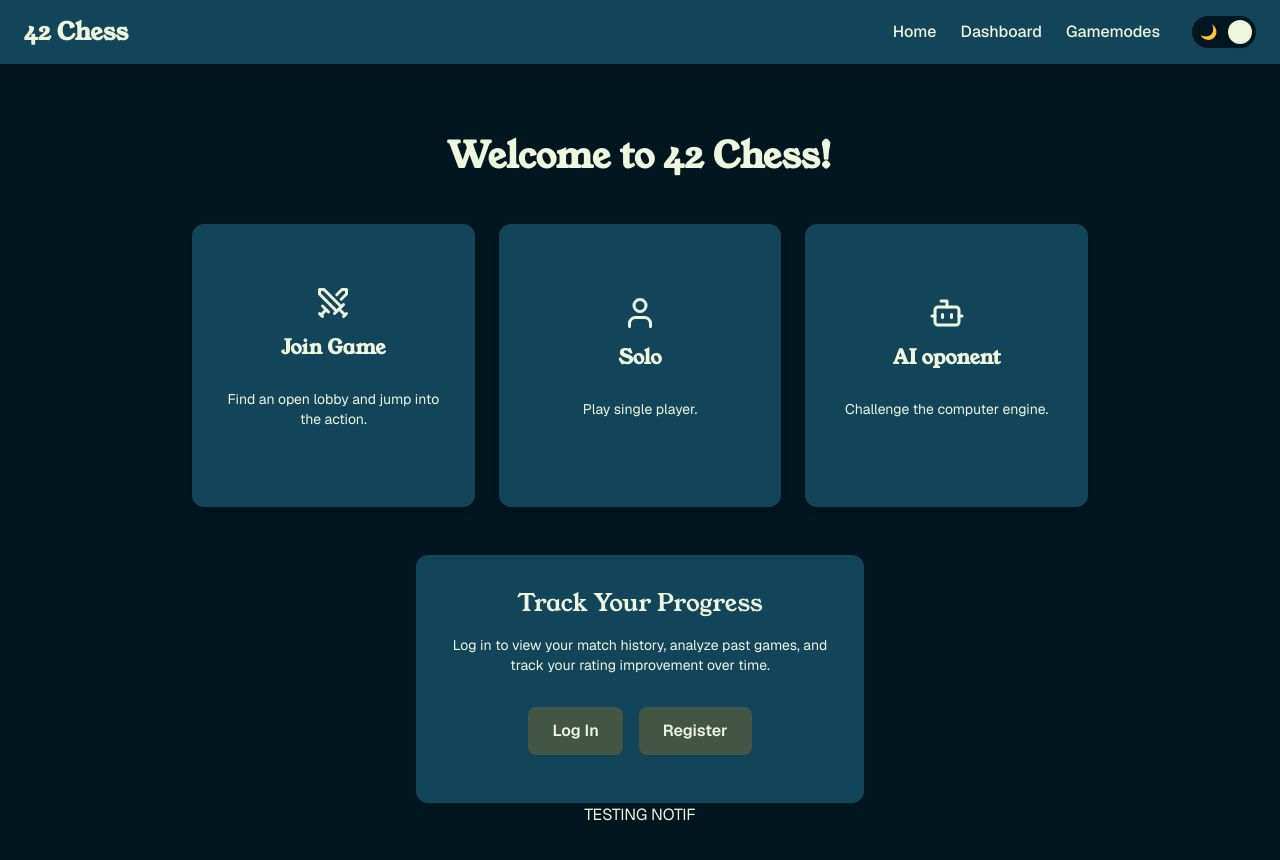
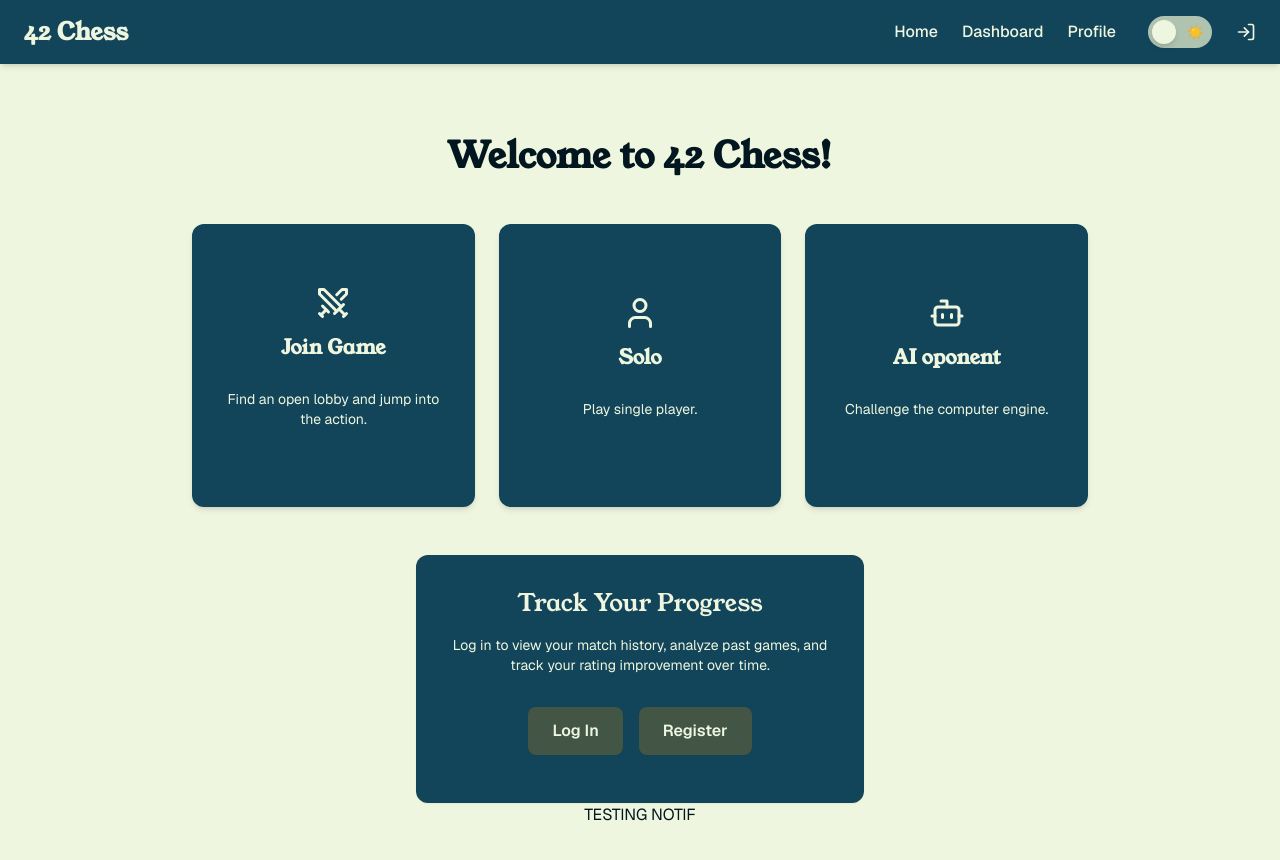
Before and after one commit to LilBoooopp/transcendence, a React (Create React App) app in the folder frontend/: page / in a window 1280 px wide. Shown: the top 860 px of the page. Built offline with nearby package versions, Linux system fonts and the light colour scheme; the HTML template or start-up script is replaced by a standard one.

Commit message:
updated navbar, added login/logout icon, darkmode statuse stored now

```diff
--- a/frontend/src/App.tsx
+++ b/frontend/src/App.tsx
@@ -1,6 +1,6 @@
 import { BrowserRouter, Routes, Route } from 'react-router-dom';
 
-import WireframeLayout from './pages/Header & Footer/Layout';
+import Layout from './pages/Header & Footer/Layout';
 import WireframeDashboard from './pages/User/Dashboard';
 import WireframeLanding from './pages/Home/Landing';
 import WireframeGameMode from './pages/Game/GameMode';
@@ -28,19 +28,19 @@ function App() {
       <NotificationProvider>
         <NotificationListener>
           <Routes>
-            <Route path="/" element={<WireframeLayout><WireframeLanding /></WireframeLayout>} />
-            <Route path="/home" element={<WireframeLayout><WireframeLanding /></WireframeLayout>} />
-            <Route path="/gamemode" element={<ProtectedRoute><WireframeLayout><WireframeGameMode /></WireframeLayout></ProtectedRoute>} />
-            <Route path="/botmode" element={<ProtectedRoute><WireframeLayout><WireframeBotMode /></WireframeLayout></ProtectedRoute>} />
-            <Route path="/dashboard" element={<ProtectedRoute><WireframeLayout><WireframeDashboard /></WireframeLayout></ProtectedRoute>} />
-            <Route path="/user" element={<ProtectedRoute><WireframeLayout><ProfilePage /></WireframeLayout></ProtectedRoute>} />
+            <Route path="/" element={<Layout><WireframeLanding /></Layout>} />
+            <Route path="/home" element={<Layout><WireframeLanding /></Layout>} />
+            <Route path="/gamemode" element={<ProtectedRoute><Layout><WireframeGameMode /></Layout></ProtectedRoute>} />
+            <Route path="/botmode" element={<ProtectedRoute><Layout><WireframeBotMode /></Layout></ProtectedRoute>} />
+            <Route path="/dashboard" element={<ProtectedRoute><Layout><WireframeDashboard /></Layout></ProtectedRoute>} />
+            <Route path="/user" element={<ProtectedRoute><Layout><ProfilePage /></Layout></ProtectedRoute>} />
 
-            <Route path="/play" element={<ProtectedRoute><WireframeLayout><MatchmakingWaiting /></WireframeLayout></ProtectedRoute>} />
-            <Route path="/bot-launch" element={<ProtectedRoute><WireframeLayout><BotGameLauncher /></WireframeLayout></ProtectedRoute>} />
-            <Route path="/game/:gameId" element={<ProtectedRoute><WireframeLayout><GamePage /></WireframeLayout></ProtectedRoute>} />
+            <Route path="/play" element={<ProtectedRoute><Layout><MatchmakingWaiting /></Layout></ProtectedRoute>} />
+            <Route path="/bot-launch" element={<ProtectedRoute><Layout><BotGameLauncher /></Layout></ProtectedRoute>} />
+            <Route path="/game/:gameId" element={<ProtectedRoute><Layout><GamePage /></Layout></ProtectedRoute>} />
 
-            <Route path="/solo" element={<ProtectedRoute><WireframeLayout><SoloLauncher /></WireframeLayout></ProtectedRoute>} />
-            <Route path="/solo-game" element={<ProtectedRoute><WireframeLayout><SoloGamePage /></WireframeLayout></ProtectedRoute>} />
+            <Route path="/solo" element={<ProtectedRoute><Layout><SoloLauncher /></Layout></ProtectedRoute>} />
+            <Route path="/solo-game" element={<ProtectedRoute><Layout><SoloGamePage /></Layout></ProtectedRoute>} />
           </Routes>
         </NotificationListener>
       </NotificationProvider>
--- a/frontend/src/components/Navbar.tsx
+++ b/frontend/src/components/Navbar.tsx
@@ -1,7 +1,8 @@
-import React, { useState } from 'react';
-import { Link } from 'react-router-dom';
+import React, { useState, useEffect } from 'react';
+import { Link, useNavigate, useLocation } from 'react-router-dom';
 import Toggle from './Toggle';
-import { Menu, X } from 'lucide-react';
+import { Menu, X, LogIn, LogOut } from 'lucide-react';
+import LoginPopUp from './LoginPopUp';
 
 interface NavbarProps {
   isDarkMode: boolean;
@@ -10,6 +11,36 @@ interface NavbarProps {
 
 export default function Navbar({ isDarkMode, toggleDarkMode }: NavbarProps) {
   const [isMenuOpen, setIsMenuOpen] = useState(false);
+  const [isAuthenticated, setIsAuthenticated] = useState(false);
+
+  const [isAuthModalOpen, setIsAuthModalOpen] = useState(false);
+  const [modalView, setModalView] = useState<'login' | 'register'>('login');
+
+  const navigate = useNavigate();
+  const location = useLocation();
+
+  useEffect(() => {
+    const token = localStorage.getItem('token');
+    setIsAuthenticated(!!token);
+  }, [location]);
+
+  const handleLogout = () => {
+    localStorage.removeItem('token');
+    setIsAuthenticated(false);
+    navigate('/');
+    setIsMenuOpen(false);
+  };
+
+  const openModal = (view: 'login' | 'register') => {
+    setModalView(view);
+    setIsAuthModalOpen(true);
+    setIsMenuOpen(false); // Close mobile menu if open
+  };
+
+  const handleLoginSuccess = () => {
+    setIsAuthenticated(true);
+    setIsAuthModalOpen(false);
+  };
 
   return (
     <nav className="relative bg-primary text-text-default shadow-md transition-colors duration-200">
@@ -24,10 +55,10 @@ export default function Navbar({ isDarkMode, toggleDarkMode }: NavbarProps) {
           <div className="flex gap-6">
             <Link to="/" className="hover:text-accent transition-colors">Home</Link>
             <Link to="/dashboard" className="hover:text-accent transition-colors">Dashboard</Link>
-            <Link to="/gamemode" className="hover:text-accent transition-colors">Gamemodes</Link>
+            <Link to="/user" className="hover:text-accent transition-colors">Profile</Link>
           </div>
 
-          <div className="flex items-center">
+          <div className="flex items-center gap-6">
             <Toggle
               isOn={isDarkMode}
               onToggle={toggleDarkMode}
@@ -35,6 +66,17 @@ export default function Navbar({ isDarkMode, toggleDarkMode }: NavbarProps) {
               onLabel="🌙"
               offLabel="☀️"
             />
+
+            {/* Dynamic Login / Logout Icon */}
+            {isAuthenticated ? (
+              <button onClick={handleLogout} className="hover:text-red-400 transition-colors" title="Logout">
+                <LogOut size={20} />
+              </button>
+            ) : (
+              <button onClick={() => openModal('login')} className="hover:text-accent transition-colors" title="Login">
+                <LogIn size={20} />
+              </button>
+            )}
           </div>
         </div>
 
@@ -49,7 +91,7 @@ export default function Navbar({ isDarkMode, toggleDarkMode }: NavbarProps) {
         <div className="md:hidden absolute top-full left-0 w-full bg-primary border-t border-gray-200 shadow-lg flex flex-col p-4 gap-4 z-50 font-body font-medium">
           <Link to="/" className="hover:text-accent transition-colors" onClick={() => setIsMenuOpen(false)}>Home</Link>
           <Link to="/dashboard" className="hover:text-accent transition-colors" onClick={() => setIsMenuOpen(false)}>Dashboard</Link>
-          <Link to="/gamemode" className="hover:text-accent transition-colors" onClick={() => setIsMenuOpen(false)}>Gamemodes</Link>
+          <Link to="/user" className="hover:text-accent transition-colors" onClick={() => setIsMenuOpen(false)}>Profile</Link>
 
           <div className="flex items-center justify-between pt-4 border-t border-gray-300/20">
             <span>Dark Mode</span>
@@ -61,8 +103,35 @@ export default function Navbar({ isDarkMode, toggleDarkMode }: NavbarProps) {
               offLabel="☀️"
             />
           </div>
+
+          {/* Mobile Login / Logout Button */}
+          {isAuthenticated ? (
+            <button
+              onClick={handleLogout}
+              className="flex items-center gap-2 text-red-400 hover:text-red-300 transition-colors pt-2 border-t border-gray-300/20"
+            >
+              <LogOut size={20} />
+              <span>Logout</span>
+            </button>
+          ) : (
+            <button
+              onClick={() => openModal('login')}
+              className="flex items-center gap-2 text-accent hover:text-white transition-colors pt-2 border-t border-gray-300/20"
+            >
+              <LogIn size={20} />
+              <span>Login</span>
+            </button>
+          )}
         </div>
       )}
+
+      {/* The PopUp Component mapped to the states */}
+      <LoginPopUp
+        isOpen={isAuthModalOpen}
+        onClose={() => setIsAuthModalOpen(false)}
+        initialView={modalView}
+        onLoginSuccess={handleLoginSuccess}
+      />
     </nav>
   );
 }
--- /dev/null
+++ b/frontend/src/hooks/darkMode.ts
@@ -0,0 +1,27 @@
+import { useState, useEffect } from 'react';
+
+export function useDarkMode() {
+  const [isDarkMode, setIsDarkMode] = useState<boolean>(() => {
+    const savedMode = localStorage.getItem('darkMode');
+    if (savedMode !== null) {
+      return JSON.parse(savedMode);
+    }
+    return window.matchMedia('(prefers-color-scheme: dark)').matches;
+  });
+
+  useEffect(() => {
+    const root = window.document.documentElement;
+
+    if (isDarkMode) {
+      root.classList.add('dark');
+    } else {
+      root.classList.remove('dark');
+    }
+
+    localStorage.setItem('darkMode', JSON.stringify(isDarkMode));
+  }, [isDarkMode]);
+
+  const toggleDarkMode = () => setIsDarkMode((prev) => !prev);
+
+  return [isDarkMode, toggleDarkMode] as const;
+}
--- a/frontend/src/pages/Header & Footer/Layout.tsx
+++ b/frontend/src/pages/Header & Footer/Layout.tsx
@@ -1,14 +1,15 @@
 import React, { useState, useEffect } from "react";
 import Navbar from "../../components/Navbar";
 import { useSocketNotification } from "../../notifications";
+import { useDarkMode } from '../../hooks/darkMode'
 
 interface LayoutProps {
   children: React.ReactNode;
 }
 
-export default function WireframeLayout({ children }: LayoutProps) {
+export default function Layout({ children }: LayoutProps) {
   useSocketNotification();
-  const [isDarkMode, setIsDarkMode] = useState(true);
+  const [isDarkMode, toggleDarkMode] = useDarkMode();
 
   useEffect(() => {
     if (isDarkMode) {
@@ -23,7 +24,7 @@ export default function WireframeLayout({ children }: LayoutProps) {
 
       <Navbar
         isDarkMode={isDarkMode}
-        toggleDarkMode={() => setIsDarkMode(!isDarkMode)}
+        toggleDarkMode={toggleDarkMode}
       />
 
       <main className="flex-1 max-w-7xl w-full mx-auto p-6">
--- a/frontend/src/pages/Home/Landing.tsx
+++ b/frontend/src/pages/Home/Landing.tsx
@@ -79,7 +79,7 @@ export default function WireframeLanding() {
 		<div className="flex flex-col items-center justify-center min-h-[80vh] px-4 max-w-5xl mx-auto py-12">
 
 			<h1 className="text-4xl font-heading font-bold mb-12 text-center">
-				{username ? `Welcome ${username} to 42 Chess!` : 'Welcome to 42 Chess!'}
+				{username ? `Welcome ${username}` : 'Welcome to 42 Chess!'}
 			</h1>
 
 		<div className="grid grid-cols-1 sm:grid-cols-2 lg:grid-cols-3 gap-4 sm:gap-6 w-full max-w-4xl">
```
